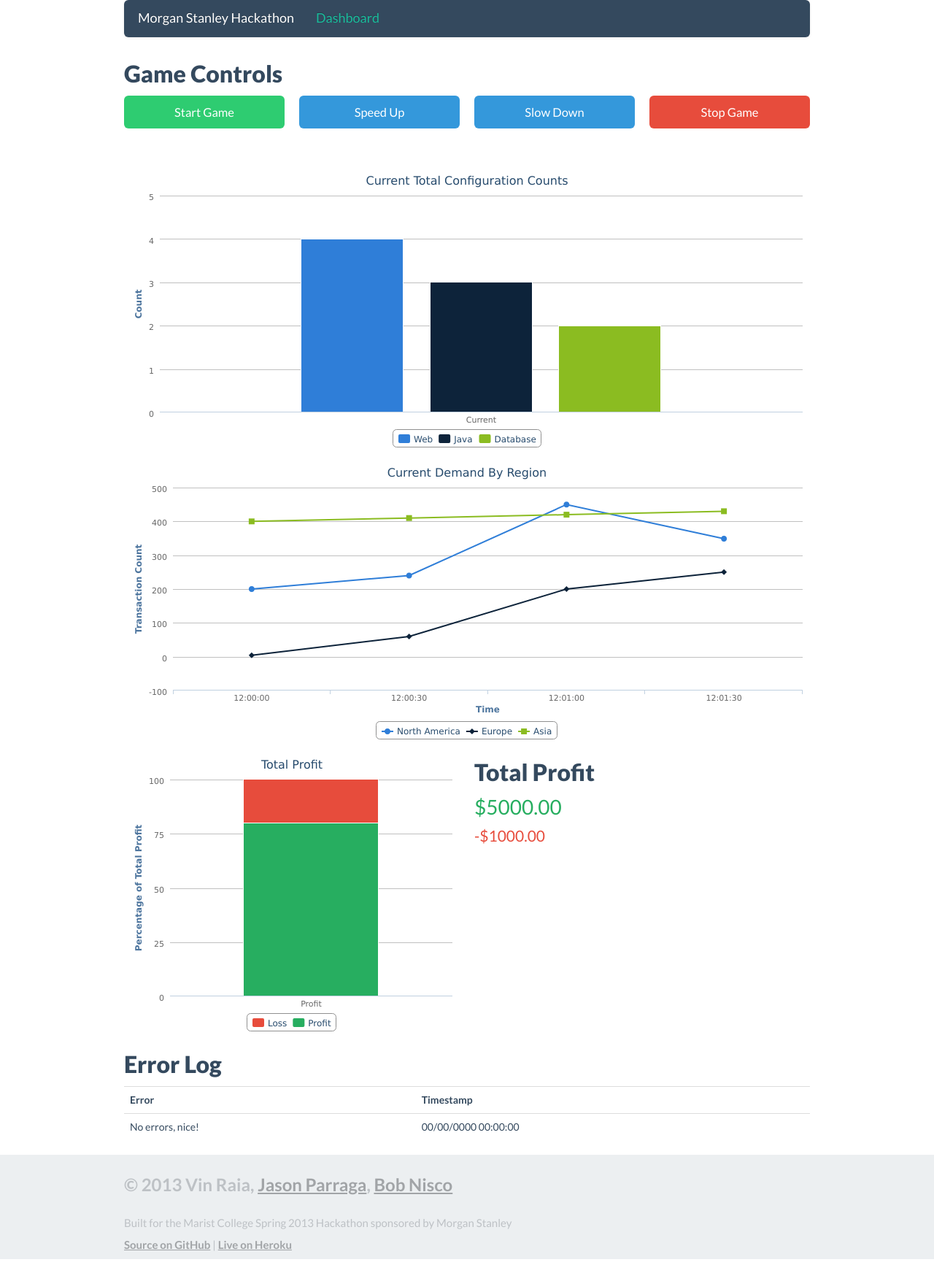
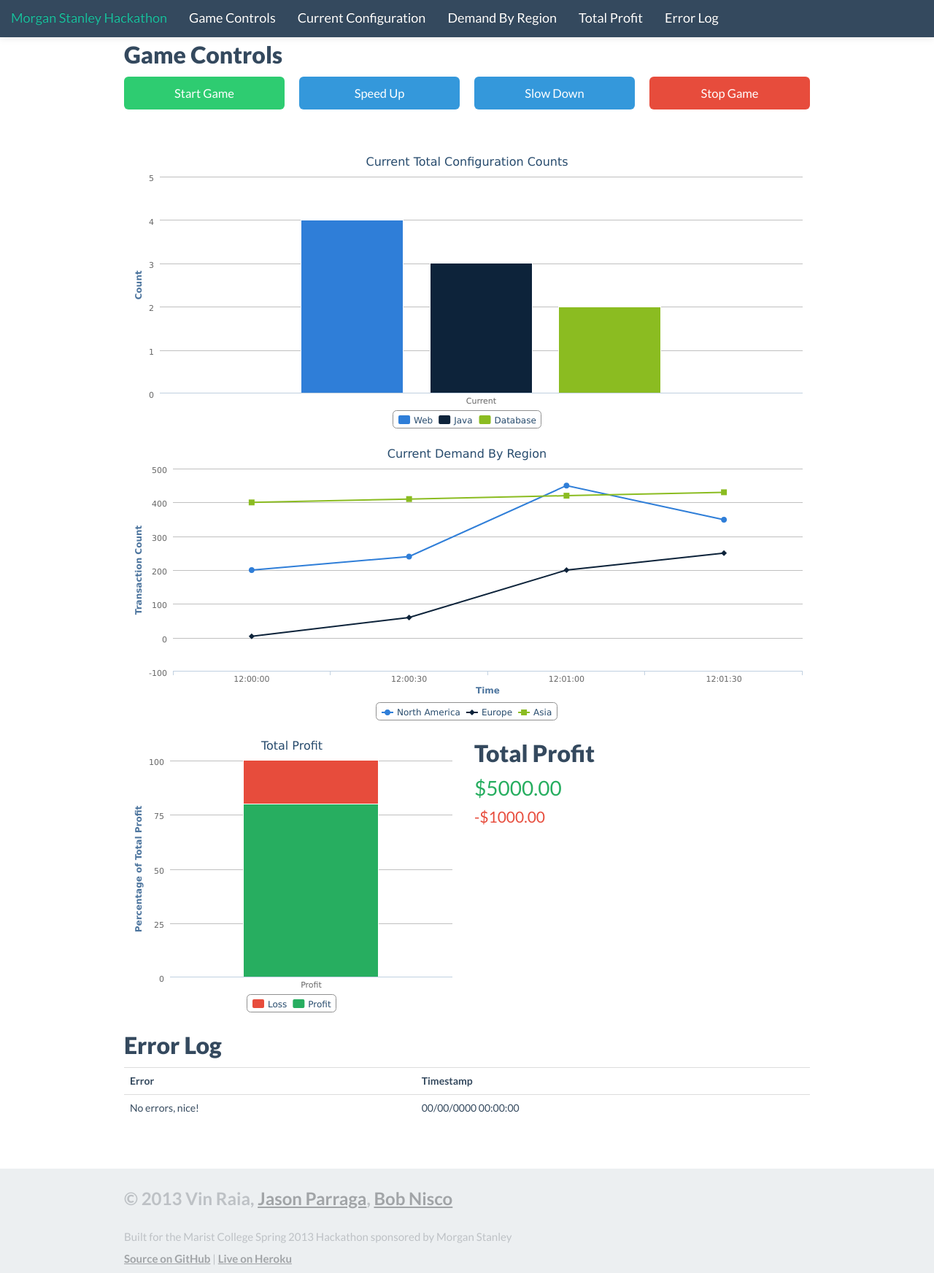
Before and after one commit to Sovietaced/Morgan-Stanley-Hackathon, a Django app: page / in a window 1280 px wide. Shown: the whole page at 73% size. Run offline with Django 3.2, Linux system fonts and the light colour scheme; parts of the project's set-up code (start-up, migrations or seed data) failed here and were passed over; some libraries are stand-ins or nearby versions.

Commit message:
Menu bar niceness

```diff
--- a/hackathon/static/css/styles.css
+++ b/hackathon/static/css/styles.css
@@ -6,3 +6,9 @@
 	color: #E74C3C;
 	font-size: 1.5em;
 }
+.navbar .navbar-inner {
+	border-radius: 0px;
+}
+.container {
+	margin-top: 45px;
+}
--- a/hackathon/static/js/main.js
+++ b/hackathon/static/js/main.js
@@ -101,4 +101,14 @@ $(document).ready(function(){
 	});
 
 	$("#sortable_container").sortable();
+
+	var nav_links = $('.nav').find('li');
+	$('.nav').on('click', 'a', function(e) {
+		var el = $(this),
+			parent = el.parent();
+		$.each(nav_links, function(idx, val) {
+			$(val).removeClass('active');
+		});
+		parent.addClass('active');
+	});
 });
--- a/hackathon/templates/base.html
+++ b/hackathon/templates/base.html
@@ -13,10 +13,8 @@
 	</head>
 
 	<body>
-		<div class="container">
-			<div class="navbar navbar-inverse">
+		<div class="navbar navbar-inverse navbar-fixed-top">
 			<div class="navbar-inner">
-					<div class="container">
 				<button type="button" class="btn btn-navbar" data-toggle="collapse" data-target=".nav-collapse">
 					<span class="icon-bar"></span>
 					<span class="icon-bar"></span>
@@ -24,13 +22,17 @@
 				</button>
 				<div class="nav-collapse collapse">
 					<ul class="nav">
-								<li><a href="/">Morgan Stanley Hackathon</a></li>
-								<li class="active"><a href="/">Dashboard</a></li>
+						<li class="active"><a href="/">Morgan Stanley Hackathon</a></li>
+						<li><a href="#game_controls">Game Controls</a></li>
+						<li><a href="#total_counts">Current Configuration</a></li>
+						<li><a href="#demand_by_region">Demand By Region</a></li>
+						<li><a href="#total_profit">Total Profit</a></li>
+						<li><a href="#error_log">Error Log</a></li>
 					</ul>
 				</div>
 			</div>
 		</div>
-			</div>
+		<div class="container">
 				{% block content %}
 				{% endblock %}
 		</div>
--- a/hackathon/templates/index.html
+++ b/hackathon/templates/index.html
@@ -2,7 +2,7 @@
 
 {% block content %}
 <div id="sortable_container">
-	<div class="row">
+	<div class="row" id="game_controls">
 		<div class="span12">
 			<h1>Game Controls</h1>
 		</div>
@@ -56,7 +56,7 @@
 		</div>
 	</div>
 	<div class="row">
-		<div class="span12">
+		<div class="span12" id="error_log">
 			<h1>Error Log</h1>
 			<table class="table">
 				<tr>
```
Lines whose indentation alone changed are shown as unchanged.
